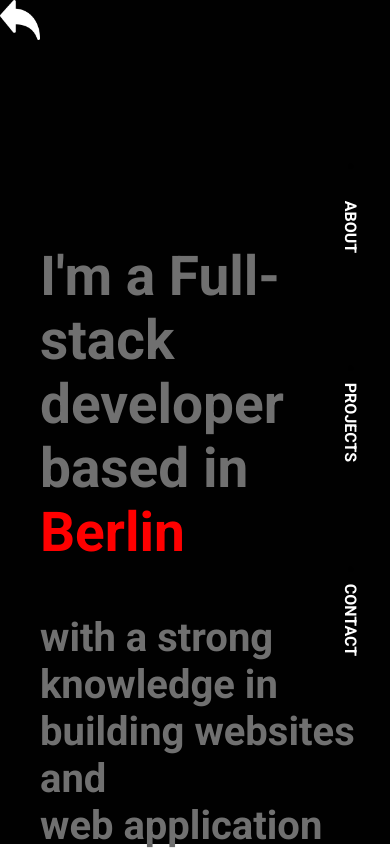
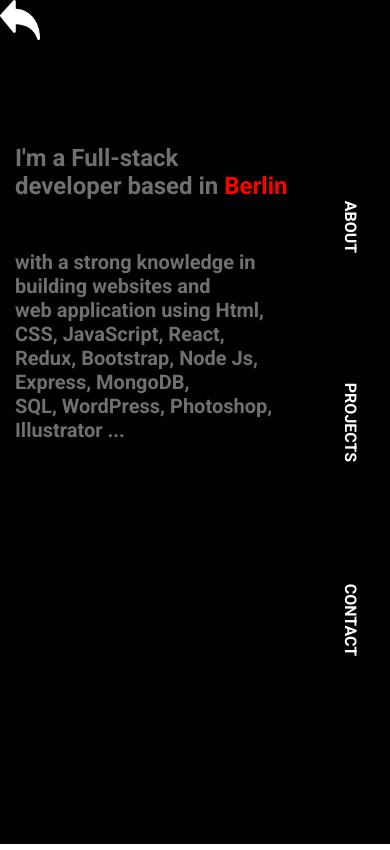
Before and after one commit to hamadagh/frontend-portfolio, a React (Create React App) app: page /about in a window 390 px wide. Shown: the top 850 px of the page. Built offline with nearby package versions, Linux system fonts and the light colour scheme.

Commit message:
adding mobile layout to about page

```diff
--- a/src/components/responsive.css
+++ b/src/components/responsive.css
@@ -14,7 +14,7 @@
   }
 
   .full-stack-section {
-    margin-bottom: 15px;
+    margin-bottom: 0px;
   }
   .full-stack {
     font-size: 16px;
@@ -111,6 +111,22 @@
     width: 35%;
   }
   /* home page */
+
+  /* ----------------------------------------------------------- */
+
+  /* about page */
+  .about-me {
+    margin-top: 100px;
+    margin-left: 15px;
+    width: 70vw;
+  }
+  .about-intro {
+    font-size: 24px;
+  }
+  .about-text {
+    font-size: 20px;
+  }
+  /* about page */
 }
 @media only screen and (min-width: 401px) and (max-width: 759px) {
 }
```
